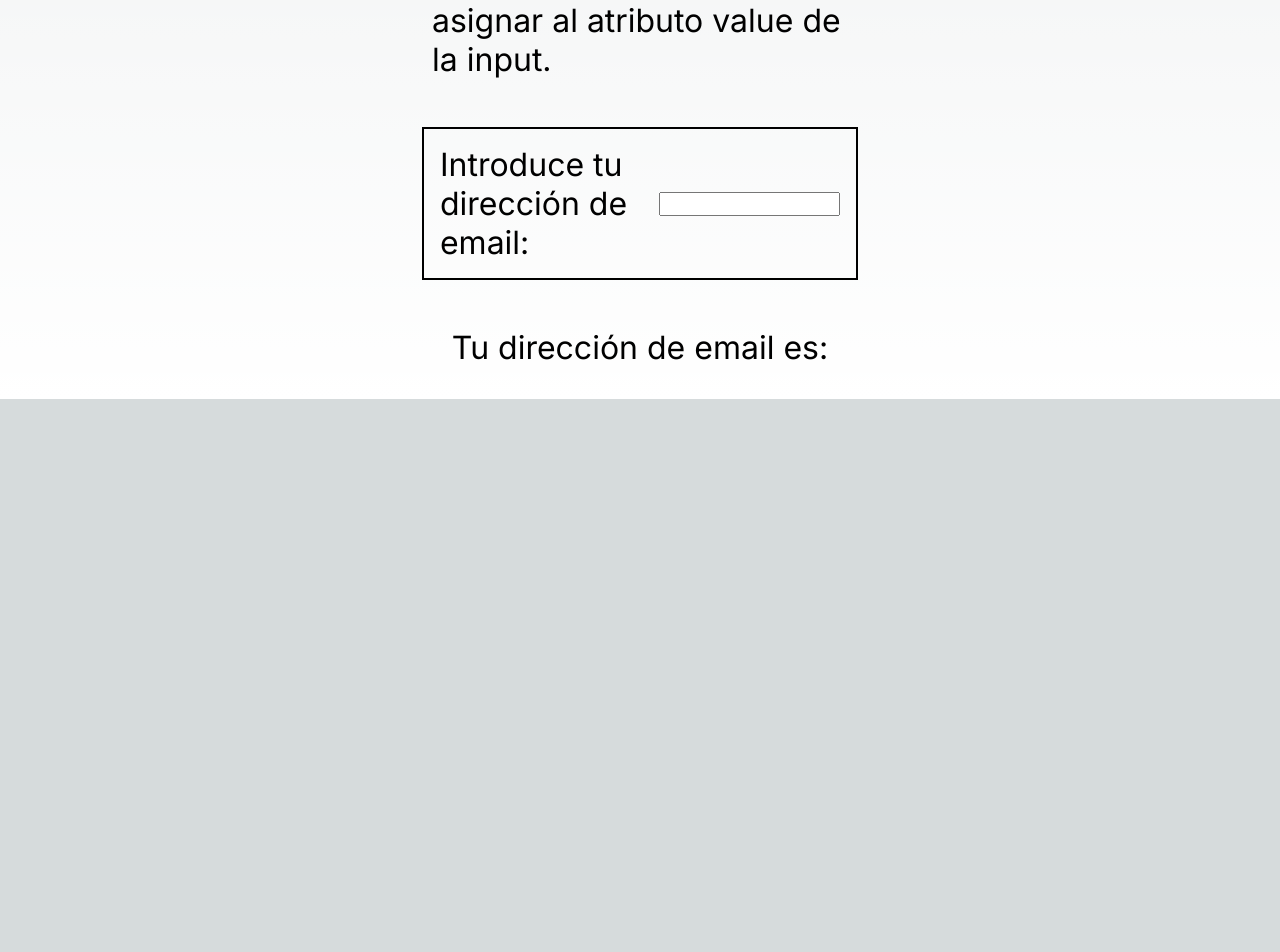
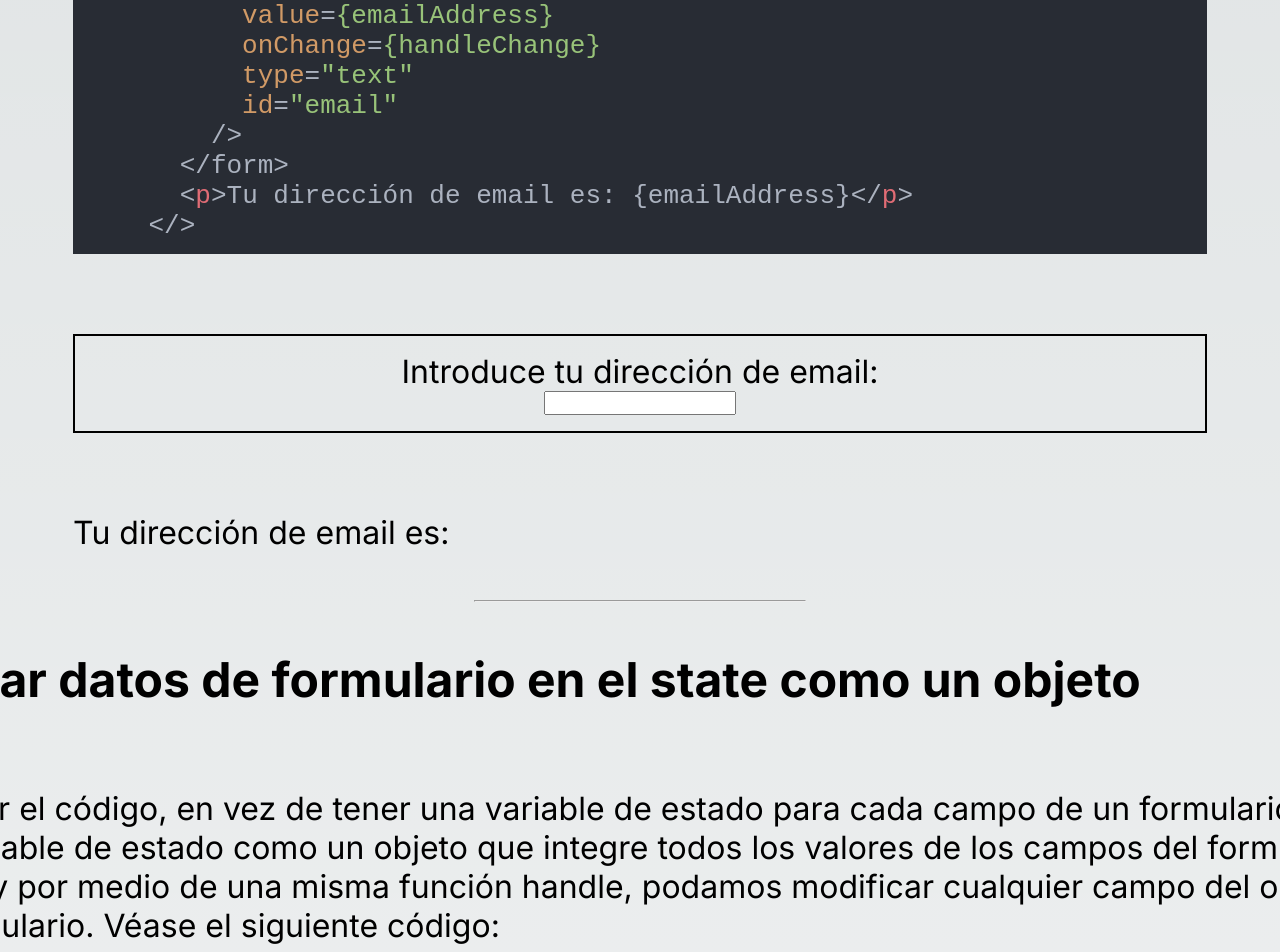
Before and after one commit to eeFee87/nextjs-formularios-react, a Next.js app: page /controlled in a window 1280 px wide. Shown: the part 1440-2392 px from the top of the page. Before the commit the page ends 1839 px from the top, so only its background shows below. Built offline with nearby package versions, Linux system fonts and the light colour scheme.

Commit message:
finish controlledForms

```diff
--- a/package.json
+++ b/package.json
@@ -9,8 +9,9 @@
     "lint": "next lint"
   },
   "dependencies": {
+    "next": "14.1.0",
     "react": "^18",
     "react-dom": "^18",
-    "next": "14.1.0"
+    "react-syntax-highlighter": "^15.5.0"
   }
 }
--- a/src/app/controlled/controlled.module.css
+++ b/src/app/controlled/controlled.module.css
@@ -8,23 +8,31 @@
   padding: 2rem;
   min-height: 100vh;
 }
-.main h3{
+.main h3 {
   text-align: center;
   text-wrap: balance;
 }
+.main article {
+  display: flex;
+  flex-direction: column;
+  gap: 5rem;
+}
 .main form {
   display: flex;
+  flex-direction: column;
   justify-content: center;
   align-items: center;
-  gap: 1rem;
   border: 2px solid black;
   padding: 1rem;
-
 }
-.main input{
+.main input {
+  padding-left: 0.25rem;
   height: 1.5rem;
-  width: 15rem;
+  width: 12rem;
 }
-.main p{
+.main p {
   text-wrap: pretty;
 }
+.main hr {
+  width: 80%;
+}
--- a/src/app/controlled/page.jsx
+++ b/src/app/controlled/page.jsx
@@ -1,16 +1,18 @@
-import { FormularioControlado } from "@/components/FormularioControlado"
-import styles from "./controlled.module.css";
+import { ControlledInput } from '@/components/ControlledInput.jsx';
+import { ControlledForm } from '@/components/ControlledForm.jsx';
+import styles from './controlled.module.css';
 
 export default function page() {
   return (
-   <main className={styles.main}>
-    <h1>Formularios controlados</h1>
-    <h3>Simplemente agregar el atributo value hace que React "controle" la input.</h3>
-    <h5>Actualización de una input controlada</h5>
-
-<p>A menos que nuestro objetivo sea crear una entrada que no se pueda editar, una input controlada también debe tener un atributo event listener y una función event handler. A pesar de que el state interno del elemento de input en el código anterior no cambia cuando lo escribe, todavía activa un evento change con cada pulsación de tecla.</p>
-<p>Con el detector de eventos onChange, podemos detectar este evento y usar la propiedad target.value del objeto Event para actualizar la propiedad state, que luego se puede asignar al atributo value de la input.</p>
-    <FormularioControlado/>
-   </main>
-  )
+    <main className={styles.main}>
+      <h1>- Formularios controlados -</h1>
+      <h3>
+        Simplemente agregar el atributo value hace que React "controle" la
+        input.
+      </h3>
+      <ControlledInput />
+      <hr />
+      <ControlledForm />
+    </main>
+  );
 }
--- a/src/app/page.jsx
+++ b/src/app/page.jsx
@@ -1,9 +1,10 @@
+
 import styles from "./page.module.css";
 
 export default function Home() {
   return (
     <main className={styles.main}>
-      <h1>Inputs controladas vs Inputs no controladas</h1>
+      <h1>Formularios controlados vs Formularios no controlados</h1>
 <div>
   <p>En React, una "input controlada" es un elemento de entrada cuyo valor está controlado por el estado del componente. Esto significa que el valor del elemento de entrada se actualiza dinámicamente a medida que cambia el estado del componente y, a su vez, cualquier cambio en el valor del elemento de entrada actualiza el estado del componente.</p>
 <p>Por otro lado, una "input no controlada" es un elemento de entrada cuyo valor no está controlado por el estado del componente y no se actualiza dinámicamente.</p>
--- /dev/null
+++ b/src/components/ControlledForm.jsx
@@ -0,0 +1,113 @@
+'use client';
+import { useState } from 'react';
+import SyntaxHighlighter from 'react-syntax-highlighter';
+import { atomOneDark } from 'react-syntax-highlighter/dist/esm/styles/hljs';
+
+export function ControlledForm() {
+  const [formState, setFormState] = useState({ username: '', email: '' });
+  function handleInputChange({ target }) {
+    const { name, value } = target;
+    setFormState({ ...formState, [name]: value });
+  }
+  const ejemplo2 = `
+
+
+import { useState } from 'react';
+
+export default function FormControlled() {
+  const [formState, setFormState] = useState({ username: '', email: '' });
+
+  // Desestructuramos el target del event
+  // Esta función nos permite hacer el cambio en cualquier input
+  const handleInputChange = ({ target }) => {
+    // De target nos interesa dos valores: name (necesario declararlo en los inputs del formulario) y value
+    const { name, value } = target;
+    // Agregamos o modificamos la propiedad name con su valor en el formState actual
+    setFormState({ ...formState, [name]: value });
+  };
+
+  return (
+    <>
+      <h1>Simple form</h1>
+      <input
+        type="text"
+        placeholder="Introduce tu nombre"
+        // el valor del atributo name debe coincidir con una propiedad del objeto
+        name="username"
+        // el valor actual para la propiedad correspondiente en el state
+        value={formState.username}
+        onChange={handleInputChange}
+      />
+      <br />
+      <input
+        type="email"
+        placeholder="Introduce tu email"
+        name="email"
+        value={formState.email}
+        onChange={handleInputChange}
+      />
+      <hr />
+      <p>
+        Valor del campo <em>name</em> en <code>formState</code>:{' '}
+        {formState.username}
+      </p>
+      <p>
+        Valor del campo <em>email</em> en <code>formState</code>:{' '}
+        {formState.email}
+      </p>
+    </>
+  );
+}
+    `;
+  return (
+    <article>
+      <h2>Almacenar datos de formulario en el state como un objeto</h2>
+      <p>
+        Para optimizar el código, en vez de tener una variable de estado para
+        cada campo de un formulario, podemos crear una variable de estado como
+        un objeto que integre todos los valores de los campos del formulario
+        como propiedades y por medio de una misma función handle, podamos
+        modificar cualquier campo del objeto del state del formulario. Véase el
+        siguiente código:
+      </p>
+      <h3>Ejemplo 2</h3>
+      <SyntaxHighlighter
+        language='javascript'
+        style={atomOneDark}
+      >
+        {ejemplo2}
+      </SyntaxHighlighter>
+      <form>
+        <label htmlFor='username'>Nombre de usuario:</label>
+        <input
+          id='username'
+          type='text'
+          placeholder='Introduce tu nombre'
+          // el valor del atributo name debe coincidir con una propiedad del objeto
+          name='username'
+          // el valor actual para la propiedad correspondiente en el state
+          value={formState.username}
+          onChange={handleInputChange}
+        />
+        <br />
+        <label htmlFor='email2'>Email:</label>
+        <input
+          id='email2'
+          type='email'
+          placeholder='Introduce tu email'
+          name='email'
+          value={formState.email}
+          onChange={handleInputChange}
+        />
+      </form>
+      <p>
+        Valor del campo <em>name</em> en <code>formState</code>:{' '}
+        <span className='span'>{formState.username}</span>
+      </p>
+      <p>
+        Valor del campo <em>email</em> en <code>formState</code>:{' '}
+        {formState.email}
+      </p>
+    </article>
+  );
+}
--- /dev/null
+++ b/src/components/ControlledInput.jsx
@@ -0,0 +1,60 @@
+'use client';
+import { useState } from 'react';
+import SyntaxHighlighter from 'react-syntax-highlighter';
+import { atomOneDark } from 'react-syntax-highlighter/dist/esm/styles/hljs';
+
+export function ControlledInput(props) {
+  const [emailAddress, setEmailAddress] = useState('');
+  const handleChange = (e) => {
+    setEmailAddress(e.target.value);
+  };
+  const ejemplo1 = `<form>
+        <label htmlFor="email">Introduce tu dirección de email:</label>
+        <input
+          value={emailAddress}
+          onChange={handleChange}
+          type="text"
+          id="email"
+        />
+      </form>
+      <p>Tu dirección de email es: {emailAddress}</p>
+    </>`;
+
+  return (
+    <article>
+      <h3>Actualización de una input controlada</h3>
+
+      <p>
+        A menos que nuestro objetivo sea crear una entrada que no se pueda
+        editar, una input controlada también debe tener un atributo event
+        listener y una función event handler. A pesar de que el state interno
+        del elemento de input en el código anterior no cambia cuando lo escribe,
+        todavía activa un evento change con cada pulsación de tecla.
+      </p>
+      <p>
+        Con el detector de eventos onChange, podemos detectar este evento y usar
+        la propiedad target.value del objeto Event para actualizar la propiedad
+        state, que luego se puede asignar al atributo value de la input.
+      </p>
+      <h3>Ejemplo 1:</h3>
+      <SyntaxHighlighter
+        language='javascript'
+        style={atomOneDark}
+      >
+        {ejemplo1}
+      </SyntaxHighlighter>
+      <form>
+        <label htmlFor='email'>Introduce tu dirección de email:</label>
+        <input
+          value={emailAddress}
+          onChange={handleChange}
+          type='text'
+          id='email'
+        />
+      </form>
+      <p>
+        Tu dirección de email es: <span className='email'>{emailAddress}</span>{' '}
+      </p>
+    </article>
+  );
+}
--- a/src/components/FormularioControlado.js
+++ /dev/null
@@ -1,25 +0,0 @@
-'use client'
-import { useState } from "react";
-
-export function FormularioControlado(props) {
-  const [emailAddress, setEmailAddress] = useState('');
-
-  const handleChange = (e) => {
-    setEmailAddress(e.target.value);
-  };
-
-  return (
-    <>
-      <form>
-        <label htmlFor="email">Introduce tu dirección de email:</label>
-        <input
-          value={emailAddress}
-          onChange={handleChange}
-          type="text"
-          id="email"
-        />
-      </form>
-      <p>Tu dirección de email es: {emailAddress}</p>
-    </>
-  );
-}
```
Also changed, not shown: 1 other file (tests, documents, lock files or other folders).
